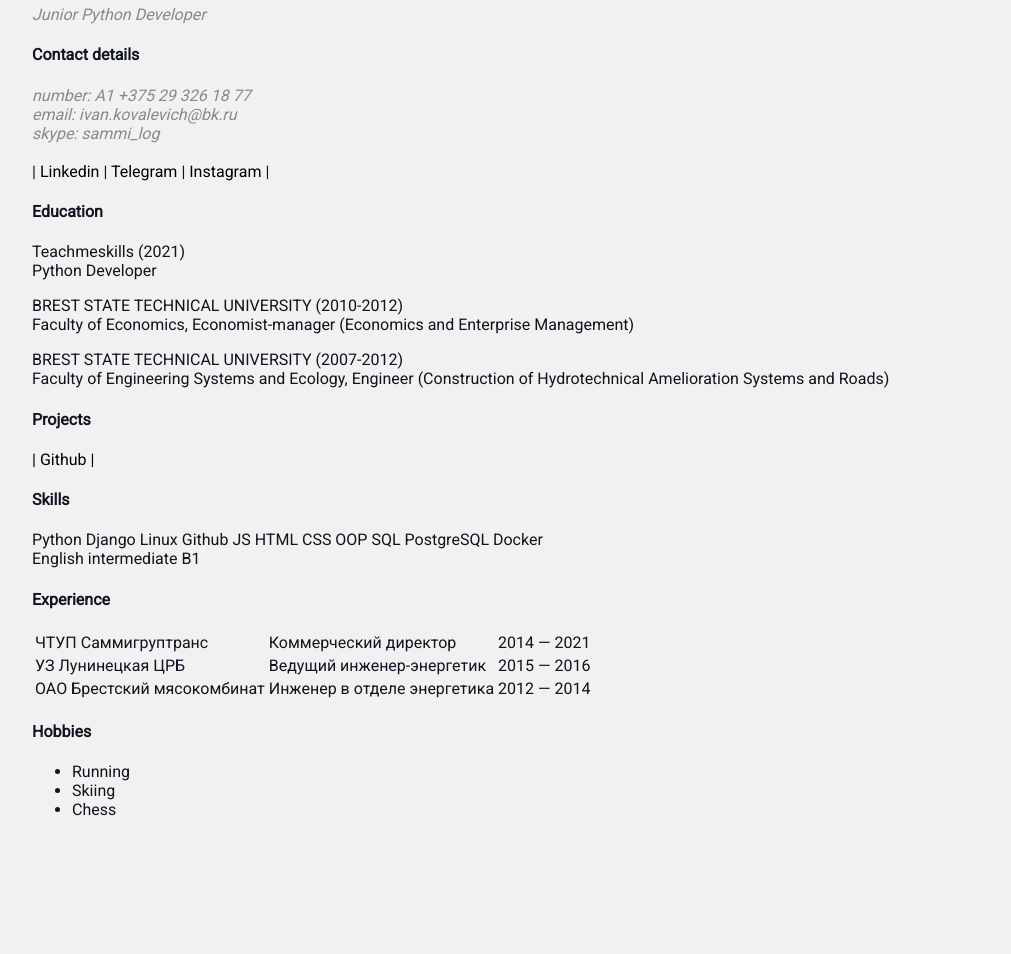
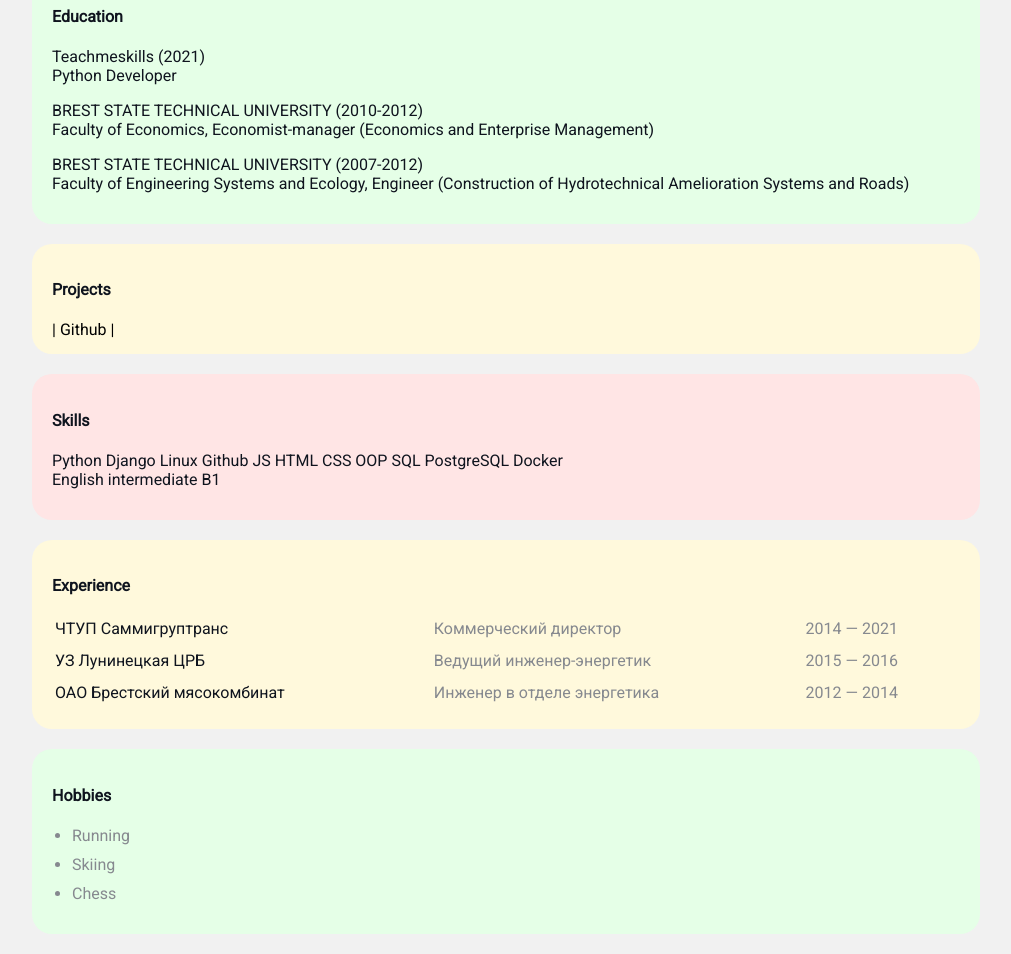
Before and after one commit to ivan1402/resume_css_html, a plain HTML site: page index.html in a window 1280 px wide. Shown: the part 334-1288 px from the top of the page, without its empty margins (134-1145 px from the left). Before the commit the page ends 1169 px from the top, so only its background shows below. Drawn offline with Linux system fonts and the light colour scheme.

Commit message:
Update styles.css

```diff
--- a/styles.css
+++ b/styles.css
@@ -24,14 +24,79 @@ a:hover {
     box-shadow: 4px 4px 14 px rgba(0, 0, 0, 0);
 }
 
+.info {
+    display: flex;
+    margin-bottom: 20px;
+}
+
+@media (max-width: 700px) {
+    .info {
+        text-align: center;
+        display: block;
+    }
+}
+
+.info-text {
+    margin-left: 40px;
+}
+
+.info-text h4 {
+    margin-bottom: 10px;
+}
+
 .info p{
     color: #86898f;
     margin: 0;
     font-style: italic;
 }
 
-
 .container {
     width: 75%;
     margin: auto;
+    padding-top: 30px;
 }
+
+.bg-yellow {
+    background: #fff9dc;
+}
+
+.bg-green {
+    background: #e5ffe7;
+}
+
+.bg-red {
+    background: #ffe5e5;
+}
+
+.card {
+    padding: 15px 20px;
+    margin-bottom: 20px;
+    border-radius: 20px;
+}
+
+.card h2 {
+    margin-bottom: 10px;
+}
+
+.list {
+    padding: 0 20px;
+    /*list-style: none;*/
+}
+
+.list li {
+    color: #86898f;
+    margin-bottom: 10px;
+}
+
+.table {
+    width: 100%;
+}
+
+.table td {
+    padding-bottom: 10px;
+}
+
+.table td:nth-child(2),
+.table td:nth-child(3) {
+    color: #86898f;
+}
```
